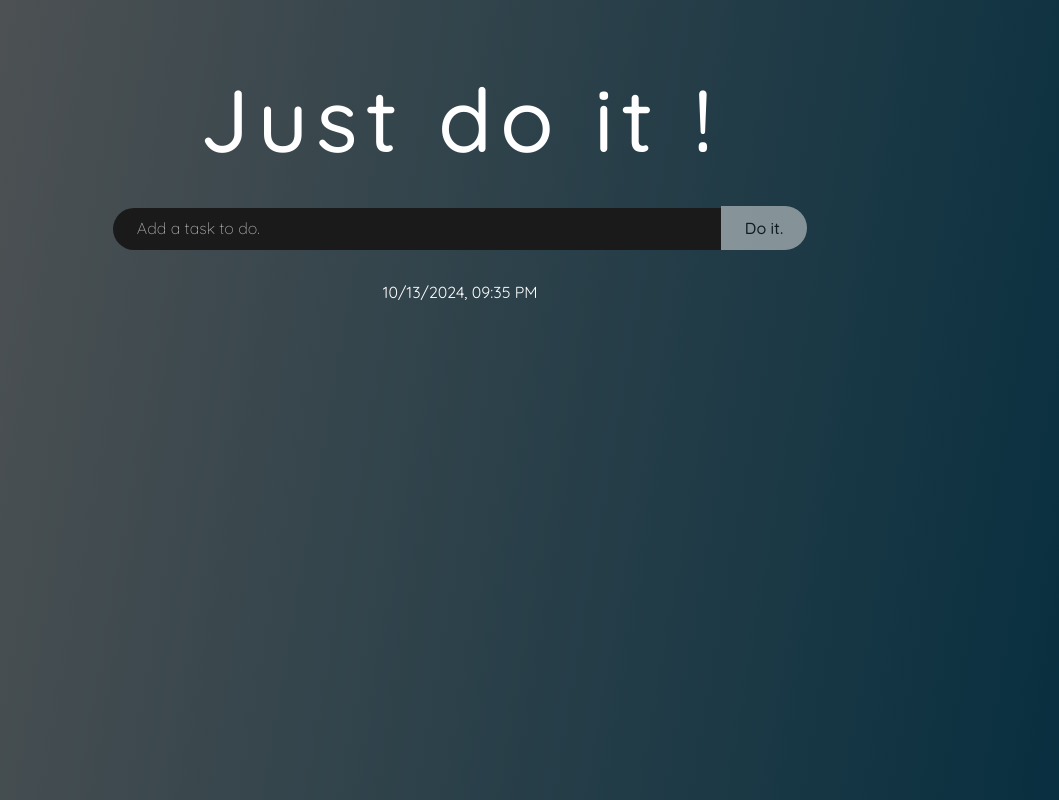
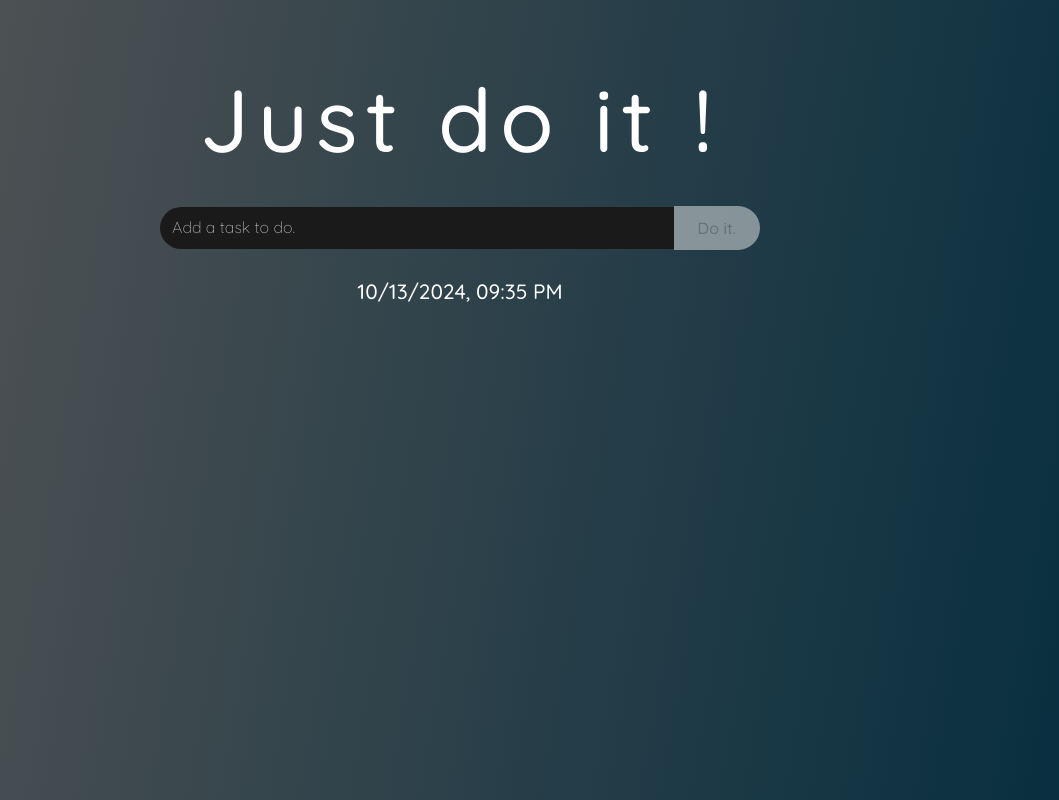
Before and after one commit to zkerkeb-class/todo-list-avanc-react-KevOneRedOne, a React (Vite) app: page / in a window 1280 px wide. Shown: the whole page, without its empty margins (180-1239 px from the left). Built offline with nearby package versions, Linux system fonts and the light colour scheme.

Commit message:
feat: add new form componant, update style, and create a ts type file

```diff
--- a/src/TodoList.tsx
+++ b/src/TodoList.tsx
@@ -1,23 +1,15 @@
 import './Todolist.css';
 import React, { useState } from 'react';
+import { Task } from './types';
 import { Title } from './components/Title';
-import { Button } from './components/Button';
-import { TextInput } from './components/TextInput';
 import { TaskList } from './components/TaskList';
 import { CurrentDate } from './components/CurrentDate';
-
-type Task = {
-  id: number;
-  name: string;
-  dateCompleted: Date | string;
-  completed: boolean;
-};
+import { TaskForm } from './components/TaskForm';
 
 const TodoApp: React.FC = () => {
   const [tasks, setTasks] = useState<Task[]>([]);
-  const [taskName, setTaskName] = useState('');
 
-  const addTask = () => {
+  const addTask = (taskName: string) => {
     if (taskName.trim()) {
       const newTask = {
         id: Date.now(),
@@ -25,18 +17,17 @@ const TodoApp: React.FC = () => {
         dateCompleted: '',
         completed: false,
       };
-      setTasks([...tasks, newTask]);
-      setTaskName('');
+      setTasks(prevTasks => [...prevTasks, newTask]);
     }
   };
 
   const removeTask = (id: number) => {
-    setTasks(tasks.filter(task => task.id !== id));
+    setTasks(prevTasks => prevTasks.filter(task => task.id !== id));
   };
 
   const toggleTask = (id: number) => {
-    setTasks(
-      tasks.map(task =>
+    setTasks(prevTasks =>
+      prevTasks.map(task =>
         task.id === id
           ? {
               ...task,
@@ -46,12 +37,6 @@ const TodoApp: React.FC = () => {
           : task
       )
     );
-  };
-
-  const handleKeyDown = (e: React.KeyboardEvent<HTMLInputElement>) => {
-    if (e.key === 'Enter') {
-      addTask();
-    }
   };
 
   const clearAllTasks = () => {
@@ -70,19 +55,7 @@ const TodoApp: React.FC = () => {
   return (
     <>
       <Title title="Just do it !" level="h1" />
-      <TextInput
-        value={taskName}
-        onChange={e => setTaskName(e.target.value)}
-        placeholder="Add a task to do."
-        onKeyDown={handleKeyDown}
-      />
-      <Button
-        onClick={addTask}
-        disabled={taskName.trim() === ''}
-        variant="text"
-      >
-        Do it.
-      </Button>
+      <TaskForm onAddTask={addTask} />
       <CurrentDate />
       <TaskList
         tasks={tasks}
--- a/src/components/Button/index.module.css
+++ b/src/components/Button/index.module.css
@@ -1,4 +1,4 @@
-.textButton {
+.textButtonPrimary {
   background-color: #ebebeb;
   color: black;
   font-family: 'Quicksand', sans-serif;
@@ -12,9 +12,39 @@
   gap: 8px;
 }
 
-.textButton:hover {
+.textButtonPrimary:hover {
   background-color: #062e3f;
   color: #ffffff;
+}
+
+.textButtonPrimary:disabled {
+  background-color: #ebebeb;
+  color: #a9a9a9;
+  cursor: not-allowed;
+}
+
+.textButtonSecondary {
+  background-color: #ebebeb;
+  color: rgb(0, 0, 0);
+  font-family: 'Quicksand', sans-serif;
+  border-radius: 30px;
+  padding: 5px;
+  border: none;
+  cursor: pointer;
+  font-size: 14px;
+  font-weight: 500;
+  transition: background-color 0.3s ease;
+}
+
+.textButtonSecondary:hover {
+  background-color: #062e3f;
+  color: #ffffff;
+}
+
+.textButtonSecondary:disabled {
+  background-color: #ebebeb;
+  color: #a9a9a9;
+  cursor: not-allowed;
 }
 
 button:disabled {
--- a/src/components/Button/index.tsx
+++ b/src/components/Button/index.tsx
@@ -2,11 +2,11 @@ import React from 'react';
 import styles from './index.module.css';
 
 interface ButtonProps {
-  onClick: () => void;
+  onClick?: () => void;
   disabled?: boolean;
   icon?: React.ReactNode;
   children?: React.ReactNode;
-  variant?: 'text' | 'icon';
+  variant?: 'text-primary' | 'text-secondary' | 'icon';
   type?: 'button' | 'submit' | 'reset';
   deleteButton?: boolean;
 }
@@ -16,10 +16,15 @@ export const Button: React.FC<ButtonProps> = ({
   disabled,
   children,
   icon,
-  variant = 'text',
+  variant = 'text-primary',
   deleteButton,
 }) => {
-  let className = variant === 'icon' ? styles.iconButton : styles.textButton;
+  let className =
+    variant === 'icon'
+      ? styles.iconButton
+      : variant === 'text-secondary'
+        ? styles.textButtonSecondary
+        : styles.textButtonPrimary;
 
   if (deleteButton) {
     className = `${className} ${styles.deleteButton}`;
--- a/src/components/CurrentDate/index.module.css
+++ b/src/components/CurrentDate/index.module.css
@@ -0,0 +1,6 @@
+.currentDateText {
+  font-size: 1.3rem;
+  font-weight: 500;
+  padding: 0.5rem;
+  margin-bottom: 10px;
+}
--- a/src/components/CurrentDate/index.tsx
+++ b/src/components/CurrentDate/index.tsx
@@ -1,4 +1,4 @@
-// import styles from './index.module.css';
+import styles from './index.module.css';
 import React from 'react';
 
 export const CurrentDate: React.FC = () => {
@@ -10,5 +10,5 @@ export const CurrentDate: React.FC = () => {
     day: '2-digit',
   });
 
-  return <p>{formattedDate}</p>;
+  return <p className={styles.currentDateText}>{formattedDate}</p>;
 };
--- a/src/components/TaskForm/index.module.css
+++ b/src/components/TaskForm/index.module.css
@@ -1,13 +1,14 @@
-form {
+.formContainer {
   display: flex;
   justify-content: center;
   align-items: center;
   width: 100%;
   max-width: 600px;
   margin: 0 auto;
+  margin-bottom: 20px;
 }
 
-form input {
+.formContainer input {
   border: none;
   padding: 12px;
   font-size: 16px;
@@ -19,13 +20,13 @@ form input {
   transition: background-color 0.3s ease;
 }
 
-form input::placeholder {
+.formContainer input::placeholder {
   color: #a9a9a9;
   font-family: 'Quicksand', sans-serif;
   font-weight: 300;
 }
 
-form button {
+.formContainer button {
   padding: 12px 24px;
   font-size: 16px;
   font-family: 'Quicksand', sans-serif;
@@ -38,11 +39,11 @@ form button {
   transition: background-color 0.3s ease;
 }
 
-form button:hover {
+.formContainer button:hover {
   background-color: #062e3f;
   color: #ffffff;
 }
 
-form input:hover {
+.formContainer input:hover {
   background-color: #111;
 }
--- a/src/components/TaskForm/index.tsx
+++ b/src/components/TaskForm/index.tsx
@@ -1,39 +1,37 @@
 import React, { useState } from 'react';
-import './index.module.css';
+import { Button } from '../../components/Button';
+import { TextInput } from '../../components/TextInput';
+import styles from './index.module.css';
 
 interface TaskFormProps {
-  id: number;
-  title: string;
-  completed: boolean;
-  addTask: (task: string) => void;
+  onAddTask: (taskName: string) => void;
 }
 
-const TaskForm: React.FC<TaskFormProps> = ({ addTask }) => {
-  const [task, setTask] = useState('');
+export const TaskForm: React.FC<TaskFormProps> = ({ onAddTask }) => {
+  const [taskName, setTaskName] = useState('');
 
-  const handleSubmit = (e: React.FormEvent) => {
+  const handleAddTask = (e: React.FormEvent<HTMLFormElement>) => {
     e.preventDefault();
-    if (task.trim()) {
-      addTask(task);
-      setTask('');
+    if (taskName.trim()) {
+      onAddTask(taskName);
+      setTaskName('');
     }
   };
 
-  // stocker la valeur de l'input dans le state
-  // ajouter la tâche au state de la liste des tâches
-  // vider l'input
-
   return (
-    <form onSubmit={handleSubmit}>
-      <input
-        type="text"
-        value={task}
-        onChange={e => setTask(e.target.value)}
-        placeholder="Add a new task to do."
+    <form className={styles.formContainer} onSubmit={handleAddTask}>
+      <TextInput
+        value={taskName}
+        onChange={e => setTaskName(e.target.value)}
+        placeholder="Add a task to do."
       />
-      <button type="submit">Do it.</button>
+      <Button
+        type="submit"
+        disabled={taskName.trim() === ''}
+        variant="text-primary"
+      >
+        Do it.
+      </Button>
     </form>
   );
 };
-
-export default TaskForm;
--- a/src/components/TaskList/index.tsx
+++ b/src/components/TaskList/index.tsx
@@ -30,7 +30,9 @@ export const TaskList: React.FC<TaskListProps> = ({
         <>
           <p>
             {tasks.length} tasks to do today -{' '}
-            <button onClick={clearAllTasks}>Clear All Tasks</button>
+            <Button onClick={clearAllTasks} variant="text-secondary">
+              Clear All Tasks
+            </Button>
           </p>
           <ul>
             {tasks.map(task => (
--- a/src/components/TextInput/index.module.css
+++ b/src/components/TextInput/index.module.css
@@ -9,7 +9,6 @@
   color: #d3d3d3;
   outline: none;
   transition: background-color 0.3s ease;
-  margin-bottom: 2rem;
 }
 
 .input::placeholder {
--- a/src/components/TextInput/index.tsx
+++ b/src/components/TextInput/index.tsx
@@ -5,14 +5,12 @@ interface TextInputProps {
   value: string;
   placeholder: string;
   onChange: (e: React.ChangeEvent<HTMLInputElement>) => void;
-  onKeyDown: (e: React.KeyboardEvent<HTMLInputElement>) => void;
 }
 
 export const TextInput: React.FC<TextInputProps> = ({
   value,
   onChange,
   placeholder,
-  onKeyDown,
 }) => {
   return (
     <input
@@ -21,7 +19,6 @@ export const TextInput: React.FC<TextInputProps> = ({
       value={value}
       onChange={onChange}
       placeholder={placeholder}
-      onKeyDown={onKeyDown}
     />
   );
 };
--- /dev/null
+++ b/src/types/index.ts
@@ -0,0 +1,8 @@
+type Task = {
+  id: number;
+  name: string;
+  dateCompleted: Date | string;
+  completed: boolean;
+};
+
+export type { Task };
```
